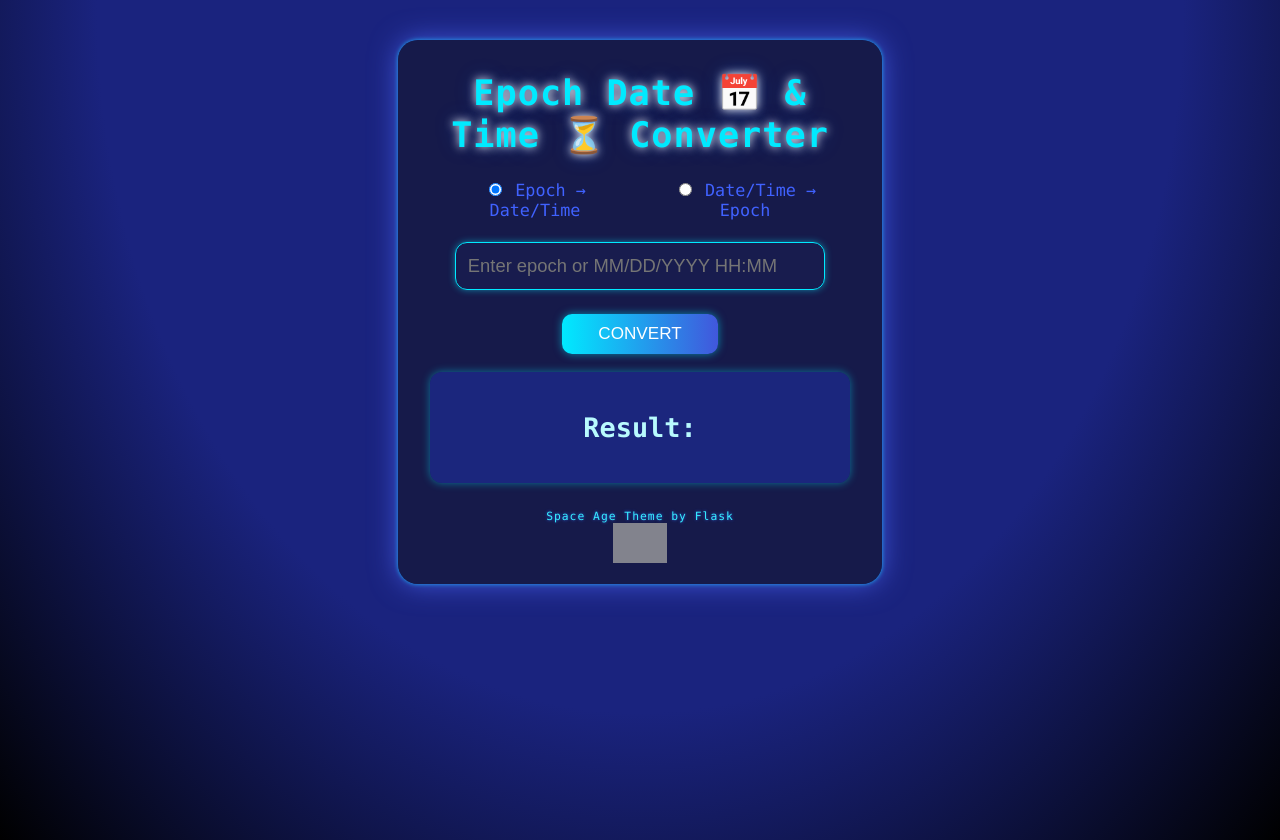
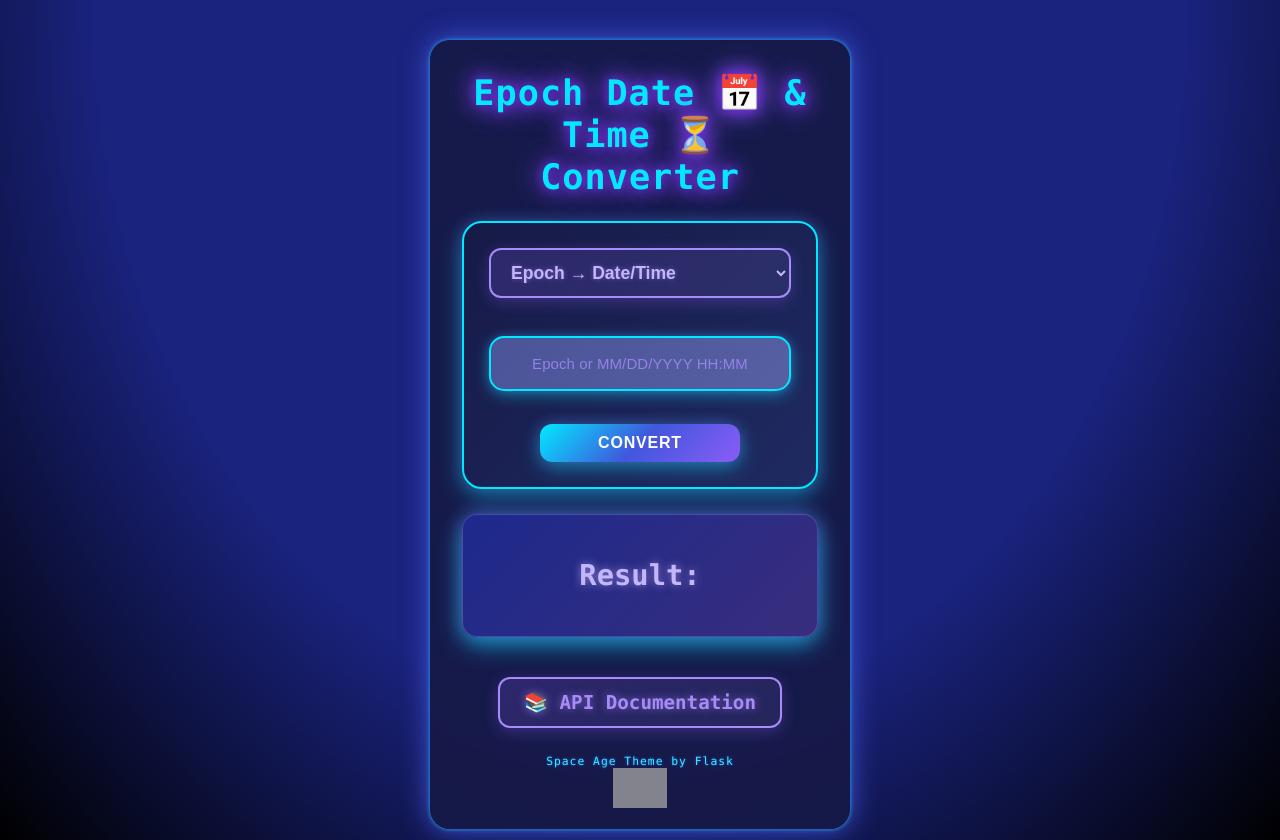
Before and after one commit to pbertain/rantoo, a Flask app: template templates/index.html in a window 1280 px wide. Run offline with Flask 3, Linux system fonts and the light colour scheme; the template is opened without the code that fills it, so the values that code supplies are empty; grey boxes are pictures that could not be loaded.

Commit message:
Fixing API, curl and web UI

```diff
--- a/app.py
+++ b/app.py
@@ -1,7 +1,25 @@
-from flask import Flask, render_template, request
+from flask import Flask, render_template, request, jsonify
+from flask_restx import Api, Resource, fields
 from datetime import datetime, timezone
+import re
 
 app = Flask(__name__)
+
+# Initialize Flask-RESTX API for Swagger documentation
+api = Api(app,
+          version='1.0',
+          title='Rantoo Epoch Converter API',
+          description='API for converting between epoch time and human-readable datetime',
+          doc='/api/docs/',
+          prefix='/api')
+
+# Create namespaces
+api_v1 = api.namespace('v1', description='JSON API endpoints')
+curl_api = api.namespace('curl', description='Curl-friendly API endpoints', path='/curl')
+
+# Add namespaces to API
+api.add_namespace(api_v1)
+api.add_namespace(curl_api)
 
 def epoch_to_human(epoch):
     """Converts epoch seconds (UTC) to MM/DD/YYYY HH:MM."""
@@ -13,6 +31,134 @@
     dt = datetime.strptime(human_str, '%m/%d/%Y %H:%M')
     dt = dt.replace(tzinfo=timezone.utc)
     return int(dt.timestamp())
+
+def epoch_to_datetime_api(epoch):
+    """Converts epoch seconds (UTC) to YYYY-MM-DD-HH:MM:SS format."""
+    dt = datetime.utcfromtimestamp(float(epoch))
+    return dt.strftime('%Y-%m-%d-%H:%M:%S')
+
+def datetime_to_epoch_api(datetime_str):
+    """Converts YYYYMMDD-HHMMSS (UTC) to epoch seconds."""
+    # Parse the format YYYYMMDD-HHMMSS
+    dt = datetime.strptime(datetime_str, '%Y%m%d-%H%M%S')
+    dt = dt.replace(tzinfo=timezone.utc)
+    return int(dt.timestamp())
+
+# Define response models for Swagger documentation
+epoch_response = api_v1.model('EpochResponse', {
+    'epoch': fields.Integer(description='Epoch timestamp', example=1609459200),
+    'datetime': fields.String(description='Human-readable datetime in YYYY-MM-DD-HH:MM:SS format', example='2021-01-01-00:00:00'),
+    'status': fields.String(description='Success status', example='success')
+})
+
+datetime_response = api_v1.model('DateTimeResponse', {
+    'datetime': fields.String(description='Input datetime in YYYYMMDD-HHMMSS format', example='20210101-000000'),
+    'epoch': fields.Integer(description='Converted epoch timestamp', example=1609459200),
+    'status': fields.String(description='Success status', example='success')
+})
+
+error_response = api_v1.model('ErrorResponse', {
+    'error': fields.String(description='Error message', example='Invalid format. Expected YYYYMMDD-HHMMSS'),
+    'status': fields.String(description='Error status', example='error')
+})
+
+# JSON API Endpoints with Swagger documentation
+@api_v1.route('/epoch/<int:epoch_time>')
+class EpochToDateTime(Resource):
+    @api_v1.doc('epoch_to_datetime')
+    @api_v1.marshal_with(epoch_response, code=200)
+    @api_v1.marshal_with(error_response, code=400)
+    def get(self, epoch_time):
+        """Convert epoch timestamp to YYYY-MM-DD-HH:MM:SS format
+
+        This endpoint converts a Unix epoch timestamp to a human-readable datetime string.
+
+        **Example:**
+        - Input: 1609459200
+        - Output: 2021-01-01-00:00:00
+        """
+        try:
+            datetime_str = epoch_to_datetime_api(epoch_time)
+            return {
+                'epoch': epoch_time,
+                'datetime': datetime_str,
+                'status': 'success'
+            }
+        except Exception as e:
+            api_v1.abort(400, error=str(e), status='error')
+
+@api_v1.route('/datetime/<string:datetime_str>')
+class DateTimeToEpoch(Resource):
+    @api_v1.doc('datetime_to_epoch')
+    @api_v1.marshal_with(datetime_response, code=200)
+    @api_v1.marshal_with(error_response, code=400)
+    def get(self, datetime_str):
+        """Convert YYYYMMDD-HHMMSS format to epoch timestamp
+
+        This endpoint converts a datetime string in YYYYMMDD-HHMMSS format to a Unix epoch timestamp.
+
+        **Format:** YYYYMMDD-HHMMSS (e.g., 20210101-000000)
+
+        **Example:**
+        - Input: 20210101-000000
+        - Output: 1609459200
+        """
+        try:
+            # Validate format: YYYYMMDD-HHMMSS
+            if not re.match(r'^\d{8}-\d{6}$', datetime_str):
+                api_v1.abort(400, error='Invalid format. Expected YYYYMMDD-HHMMSS', status='error')
+
+            epoch_time = datetime_to_epoch_api(datetime_str)
+            return {
+                'datetime': datetime_str,
+                'epoch': epoch_time,
+                'status': 'success'
+            }
+        except Exception as e:
+            api_v1.abort(400, error=str(e), status='error')
+
+# Curl-friendly API Endpoints with Swagger documentation
+@curl_api.route('/epoch/<int:epoch_time>')
+class CurlEpochToDateTime(Resource):
+    @curl_api.doc('curl_epoch_to_datetime')
+    def get(self, epoch_time):
+        """Convert epoch timestamp to YYYY-MM-DD-HH:MM:SS format (curl-friendly)
+
+        This endpoint returns a plain text response suitable for curl commands.
+
+        **Example:**
+        - Input: 1609459200
+        - Output: 2021-01-01-00:00:00
+        """
+        try:
+            datetime_str = epoch_to_datetime_api(epoch_time)
+            return datetime_str
+        except Exception as e:
+            return f"Error: {e}"
+
+@curl_api.route('/datetime/<string:datetime_str>')
+class CurlDateTimeToEpoch(Resource):
+    @curl_api.doc('curl_datetime_to_epoch')
+    def get(self, datetime_str):
+        """Convert YYYYMMDD-HHMMSS format to epoch timestamp (curl-friendly)
+
+        This endpoint returns a plain text response suitable for curl commands.
+
+        **Format:** YYYYMMDD-HHMMSS (e.g., 20210101-000000)
+
+        **Example:**
+        - Input: 20210101-000000
+        - Output: 1609459200
+        """
+        try:
+            # Validate format: YYYYMMDD-HHMMSS
+            if not re.match(r'^\d{8}-\d{6}$', datetime_str):
+                return f"Error: Invalid format. Expected YYYYMMDD-HHMMSS"
+
+            epoch_time = datetime_to_epoch_api(datetime_str)
+            return str(epoch_time)
+        except Exception as e:
+            return f"Error: {e}"
 
 @app.route("/", methods=["GET", "POST"])
 def index():
@@ -32,5 +178,8 @@
     return render_template("index.html", result=result, direction=direction, input_value=input_value)
 
 if __name__ == "__main__":
-    # Listen on TCP/33081, all interfaces
-    app.run(host="0.0.0.0", port=33081, debug=True)
+    import os
+    # Use environment variable for port, default to 33081 for production
+    port = int(os.environ.get('PORT', 33081))
+    debug = os.environ.get('FLASK_DEBUG', 'False').lower() == 'true'
+    app.run(host="127.0.0.1", port=port, debug=debug)
--- a/requirements.txt
+++ b/requirements.txt
@@ -1,2 +1,4 @@
 # Web Framework
 Flask==3.0.0
+Werkzeug==3.1.3
+Flask-RESTX==1.3.0
--- a/static/main.css
+++ b/static/main.css
@@ -14,6 +14,7 @@
     box-shadow: 0 0 28px #4157dc, 0 0 4px #00eaff;
     padding: 32px 32px 18px 32px;
     text-align: center;
+    box-sizing: border-box;
 }
 
 h1 {
@@ -21,67 +22,184 @@
     color: #00eaff;
     letter-spacing: 1px;
     font-size: 2.2em;
-    text-shadow: 0 0 10px #ffffff, 0 0 20px #1161ee60;
+    text-shadow: 0 0 10px #6d28d9, 0 0 20px #7c3aed, 0 0 30px #8b5cf6;
+}
+
+/* Data Entry Section Box */
+.data-entry-section {
+    background: linear-gradient(135deg, rgba(22, 26, 70, 0.95), rgba(32, 44, 100, 0.9));
+    border: 2px solid #00eaff;
+    border-radius: 20px;
+    padding: 25px;
+    margin: 20px 0;
+    box-shadow: 0 8px 25px rgba(0, 234, 255, 0.4), 0 0 15px rgba(139, 92, 246, 0.3);
+    width: 100%;
+    box-sizing: border-box;
+}
+
+/* Dropdown Container */
+.dropdown-container {
+    margin-bottom: 20px;
+}
+
+.conversion-dropdown {
+    width: 100%;
+    padding: 12px 16px;
+    font-size: 1.1em;
+    font-weight: 600;
+    border-radius: 12px;
+    border: 2px solid #a78bfa;
+    background: linear-gradient(135deg, rgba(139, 92, 246, 0.2), rgba(167, 139, 250, 0.1));
+    color: #c4b5fd;
+    outline: none;
+    box-shadow: 0 4px 15px rgba(139, 92, 246, 0.3);
+    transition: all 0.3s ease;
+    cursor: pointer;
+    text-shadow: 0 0 5px rgba(167, 139, 250, 0.5);
+    box-sizing: border-box;
+}
+
+.conversion-dropdown:hover {
+    border-color: #c4b5fd;
+    background: linear-gradient(135deg, rgba(139, 92, 246, 0.3), rgba(167, 139, 250, 0.2));
+    box-shadow: 0 6px 20px rgba(139, 92, 246, 0.4);
+    transform: translateY(-1px);
+}
+
+.conversion-dropdown:focus {
+    border-color: #00eaff;
+    box-shadow: 0 6px 20px rgba(0, 234, 255, 0.5), 0 0 15px rgba(167, 139, 250, 0.4);
+}
+
+.conversion-dropdown option {
+    background: rgba(22, 26, 70, 0.95);
+    color: #c4b5fd;
+    padding: 8px;
 }
 
 .space-input {
-    width: 82%;
-    padding: 12px;
-    margin: 14px 0;
-    font-size: 1.15em;
-    border-radius: 12px;
-    border: 1.5px solid #00eaff;
-    background: rgba(25, 29, 80, 0.82);
+    width: 100%;
+    padding: 15px 18px;
+    margin: 18px 0;
+    font-size: 1.1em;
+    border-radius: 15px;
+    border: 2px solid #00eaff;
+    background: linear-gradient(135deg, rgba(80, 90, 160, 0.9), rgba(100, 110, 180, 0.8));
     color: #fff;
     outline: none;
-    box-shadow: 0 0 7px #00eaff77, 0 0 3px #ffffff11;
-    transition: border 0.3s, box-shadow 0.3s;
+    box-shadow: 0 4px 15px rgba(0, 234, 255, 0.4), 0 0 8px rgba(139, 92, 246, 0.3);
+    transition: all 0.4s ease;
+    text-align: center;
+    letter-spacing: 0.3px;
+    box-sizing: border-box;
 }
 
 .space-input:focus {
-    border: 1.5px solid #36efff;
-    box-shadow: 0 0 12px #00eaffcc, 0 0 10px #fff2;
-    background: rgba(32,44,100,0.92);
+    border: 2px solid #a78bfa;
+    box-shadow: 0 6px 20px rgba(0, 234, 255, 0.6), 0 0 15px rgba(167, 139, 250, 0.5);
+    background: linear-gradient(135deg, rgba(100, 110, 180, 0.95), rgba(120, 130, 200, 0.9));
+    transform: translateY(-1px);
+}
+
+.space-input::placeholder {
+    color: #a78bfa;
+    opacity: 0.8;
+    font-size: 0.85em;
+    letter-spacing: 0.1px;
 }
 
 button {
-    background: linear-gradient(90deg, #00eaff 0%, #4157dc 100%);
+    background: linear-gradient(135deg, #00eaff 0%, #4157dc 50%, #8b5cf6 100%);
     color: #fff;
-    font-size: 1.07em;
-    padding: 10px 36px;
-    margin-top: 10px;
+    font-size: 1.0em;
+    font-weight: 600;
+    padding: 10px 30px;
+    margin-top: 15px;
     border: none;
-    border-radius: 10px;
-    box-shadow: 0 0 8px #00eaff88;
+    border-radius: 12px;
+    box-shadow: 0 6px 20px rgba(0, 234, 255, 0.4), 0 0 15px rgba(139, 92, 246, 0.3);
     text-transform: uppercase;
-    transition: background 0.3s;
+    letter-spacing: 0.8px;
+    transition: all 0.4s ease;
     cursor: pointer;
+    position: relative;
+    overflow: hidden;
+    box-sizing: border-box;
+    width: 80%;
+    max-width: 200px;
+}
+
+button::before {
+    content: '';
+    position: absolute;
+    top: 0;
+    left: -100%;
+    width: 100%;
+    height: 100%;
+    background: linear-gradient(90deg, transparent, rgba(255, 255, 255, 0.2), transparent);
+    transition: left 0.5s;
 }
 
 button:hover {
-    background: linear-gradient(120deg, #4157dc 0%, #00eaff 100%);
+    background: linear-gradient(135deg, #4157dc 0%, #8b5cf6 50%, #00eaff 100%);
+    box-shadow: 0 8px 25px rgba(0, 234, 255, 0.6), 0 0 20px rgba(139, 92, 246, 0.5);
+    transform: translateY(-2px) scale(1.05);
+}
+
+button:hover::before {
+    left: 100%;
 }
 
 .result {
-    background: rgba(32,48,168,0.55);
-    margin-top: 18px;
-    padding: 18px 8px;
-    border-radius: 12px;
-    font-size: 1.12em;
-    color: #b8fafe;
-    box-shadow: 0 0 8px #00eaff70;
+    background: linear-gradient(135deg, rgba(32,48,168,0.7), rgba(139, 92, 246, 0.3));
+    margin-top: 25px;
+    padding: 20px 15px;
+    border-radius: 15px;
+    font-size: 1.2em;
+    font-weight: 600;
+    color: #c4b5fd;
+    box-shadow: 0 6px 20px rgba(0, 234, 255, 0.4), 0 0 15px rgba(139, 92, 246, 0.3);
+    border: 1px solid rgba(167, 139, 250, 0.3);
+    text-shadow: 0 0 8px rgba(196, 181, 253, 0.6);
+    animation: resultGlow 2s ease-in-out infinite alternate;
 }
 
-.radio-group {
-    display: flex;
-    justify-content: space-evenly;
-    margin-bottom: 8px;
+@keyframes resultGlow {
+    from {
+        box-shadow: 0 6px 20px rgba(0, 234, 255, 0.4), 0 0 15px rgba(139, 92, 246, 0.3);
+    }
+    to {
+        box-shadow: 0 8px 25px rgba(0, 234, 255, 0.6), 0 0 20px rgba(139, 92, 246, 0.5);
+    }
 }
 
-.radio-group label {
-    font-size: 1.05em;
-    color: #4062ff;
-    margin: 0 8px;
+/* Radio group styles removed - now using dropdown */
+
+.api-link {
+    margin: 40px 0 20px 0;
+}
+
+.api-link a {
+    color: #a78bfa;
+    text-decoration: none;
+    font-size: 1.2em;
+    font-weight: 600;
+    padding: 12px 24px;
+    border: 2px solid #a78bfa;
+    border-radius: 12px;
+    background: linear-gradient(135deg, rgba(139, 92, 246, 0.2), rgba(167, 139, 250, 0.1));
+    transition: all 0.4s ease;
+    display: inline-block;
+    text-shadow: 0 0 8px rgba(167, 139, 250, 0.6);
+    box-shadow: 0 4px 15px rgba(139, 92, 246, 0.3);
+}
+
+.api-link a:hover {
+    color: #c4b5fd;
+    background: linear-gradient(135deg, rgba(139, 92, 246, 0.4), rgba(167, 139, 250, 0.2));
+    box-shadow: 0 6px 20px rgba(139, 92, 246, 0.5), 0 0 15px rgba(196, 181, 253, 0.4);
+    transform: translateY(-2px) scale(1.05);
+    border-color: #c4b5fd;
 }
 
 footer {
--- a/templates/index.html
+++ b/templates/index.html
@@ -8,34 +8,37 @@
 <body>
     <div class="container">
         <h1>Epoch Date 📅 & Time ⏳ Converter</h1>
+
+        <div class="data-entry-section">
             <form method="post">
-            <div class="radio-group">
-                <label>
-                    <input type="radio" name="direction" value="epoch_to_human"
-                        {% if direction == "epoch_to_human" or not direction %}checked{% endif %}>
-                    Epoch → Date/Time
-                </label>
-                <label>
-                    <input type="radio" name="direction" value="human_to_epoch"
-                        {% if direction == "human_to_epoch" %}checked{% endif %}>
-                    Date/Time → Epoch
-                </label>
+                <div class="dropdown-container">
+                    <select name="direction" class="conversion-dropdown">
+                        <option value="epoch_to_human" {% if direction == "epoch_to_human" or not direction %}selected{% endif %}>Epoch → Date/Time</option>
+                        <option value="human_to_epoch" {% if direction == "human_to_epoch" %}selected{% endif %}>Date/Time → Epoch</option>
+                    </select>
                 </div>
                 <input
                     class="space-input"
                     type="text"
                     name="input_value"
                     value="{{ input_value }}"
-                placeholder="Enter epoch or MM/DD/YYYY HH:MM"
+                    placeholder="Epoch or MM/DD/YYYY HH:MM"
+                    title="Enter epoch timestamp or date in MM/DD/YYYY HH:MM format"
                     required>
                 <button type="submit">Convert</button>
             </form>
+        </div>
         {% if result is not none %}
             <div class="result">
                 <h2>Result:</h2>
                 <div>{{ result }}</div>
             </div>
         {% endif %}
+
+        <div class="api-link">
+            <a href="/api/docs/" target="_blank">📚 API Documentation</a>
+        </div>
+
         <footer>
             <!--
             <small>Space Age Theme by Flask<br>Powered by Python 🐍 and <a href="https://elements.puhfph.cloud" target="_blank" style="text-decoration: none;"> <img src="https://elements.puhfph.cloud/static/img/powered-by-puhfph-cloud-logo.png" alt="Powered by PUHFPH Cloud" class="footer-logo"></small>
```
Also changed, not shown: ansible/playbooks/deploy.yml (added, +114 -0 lines), ansible/templates/rantoo.service.j2 (added, +22 -0 lines), 3 other files. Lines whose indentation alone changed are shown as unchanged.
